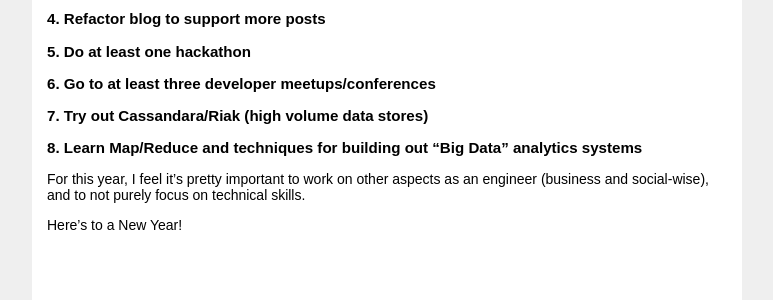
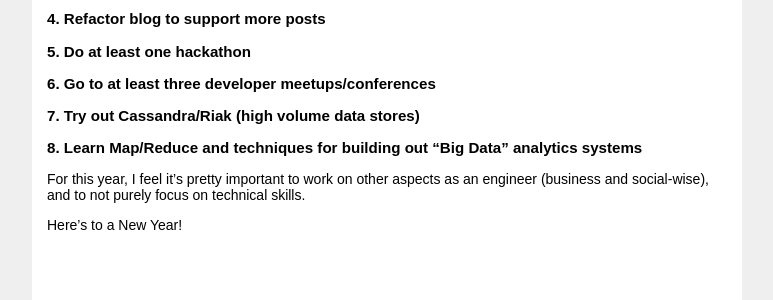
Before and after one commit to jkao/jkao.github.io, a Jekyll site: the page built from rants/_posts/2012-12-30-resolutions-for-2013.md, in a window 1280 px wide and 900 px high, scrolled down 1746 px. Shown: the part 405-705 px from the top of the window, without its empty margins (128-901 px from the left). Built offline with Jekyll 4.4.1, drawn with Linux system fonts in a browser that asks for light colours; comment, search, counter and statistics services are not loaded.

Commit message:
Spelling s/Cassandara/Cassandra/g

```diff
--- a/rants/_posts/2012-12-30-resolutions-for-2013.md
+++ b/rants/_posts/2012-12-30-resolutions-for-2013.md
@@ -112,7 +112,7 @@ just too lazy. So for 2013, I'll set fewer, focused goals.
 
 ### 6. Go to at least three developer meetups/conferences
 
-### 7. Try out Cassandara/Riak (high volume data stores)
+### 7. Try out Cassandra/Riak (high volume data stores)
 
 ### 8. Learn Map/Reduce and techniques for building out "Big Data" analytics systems
 
```
